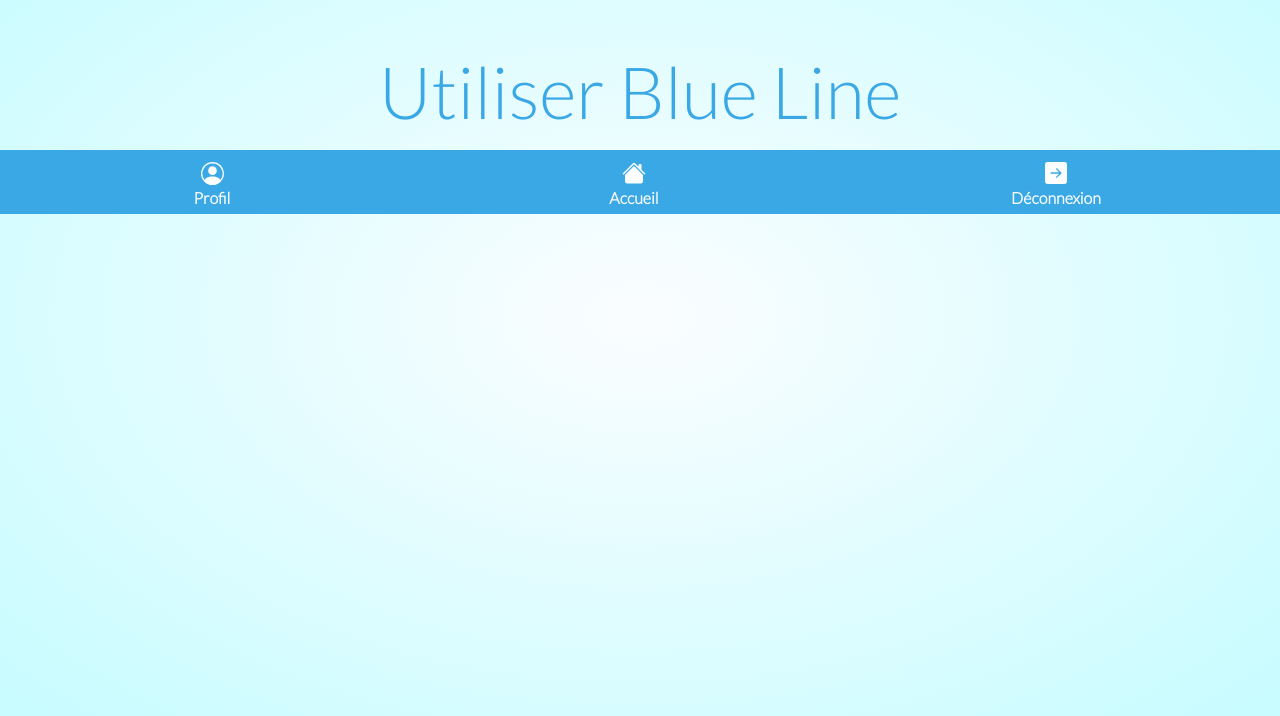
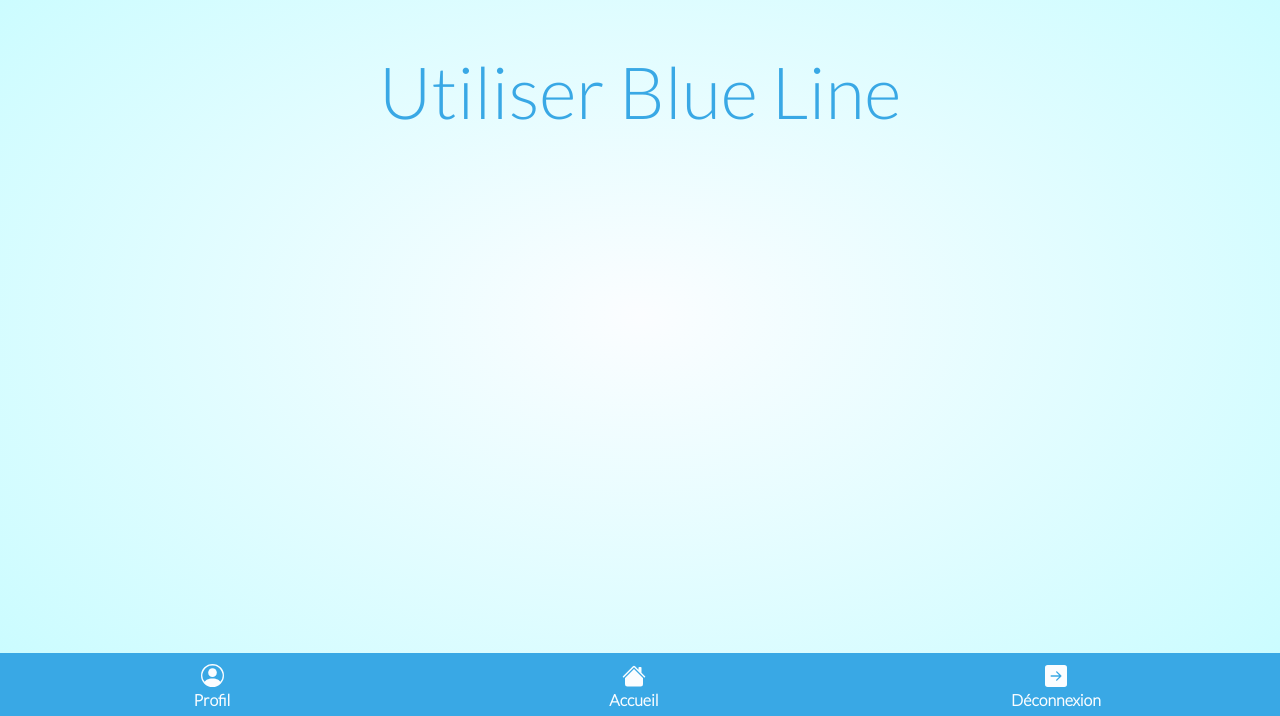
Before and after one commit to WildCodeSchool/202209-orleans-php-project-labanquepostale, a Symfony app: template templates/lesson/index.html.twig in a window 1280 px wide. Shown: the part 84-800 px from the top of the page. Run offline with Twig, Linux system fonts and the light colour scheme; the template is opened without the code that fills it, so the values that code supplies are empty; style sheets or scripts are compiled from the project's sources; some libraries are stand-ins or nearby versions.

Commit message:
FIX_header_svg

```diff
--- a/templates/component/_navbar.html.twig
+++ b/templates/component/_navbar.html.twig
@@ -1,4 +1,4 @@
-<nav class="navbar p-1 sticky-bottom bg-primary">
+<nav class="navbar p-1 fixed-bottom bg-primary">
 	<div class="container-fluid text-center ">
 		<div class="row w-100">
 			<div class="col-4">
```
